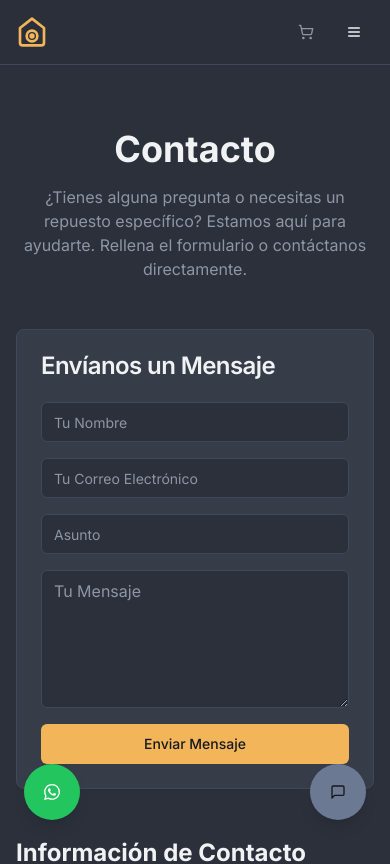
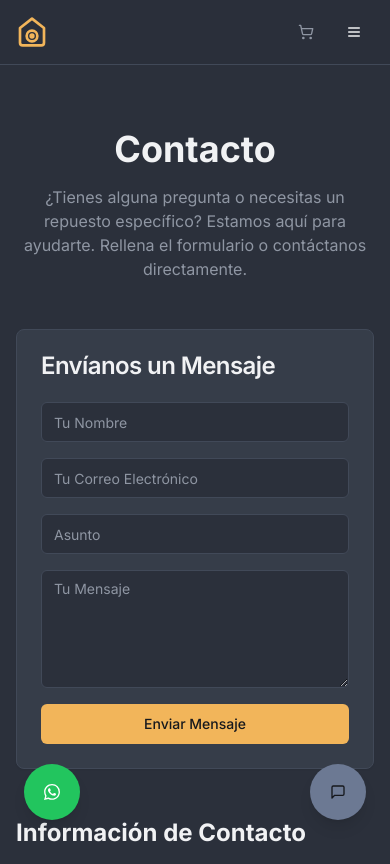
Before and after one commit to marce1404/TIENDA-FRENOS, a Next.js app: page /contacto in a window 390 px wide. Shown: the top 864 px of the page. Built offline with nearby package versions, Linux system fonts and the light colour scheme.

Commit message:
sigue sin funcionar, revisa todo

```diff
--- a/src/components/ui/textarea.tsx
+++ b/src/components/ui/textarea.tsx
@@ -1,21 +1,24 @@
-import * as React from 'react';
+import * as React from "react"
 
-import {cn} from '@/lib/utils';
+import { cn } from "@/lib/utils"
 
-const Textarea = React.forwardRef<HTMLTextAreaElement, React.ComponentProps<'textarea'>>(
-  ({className, ...props}, ref) => {
+export interface TextareaProps
+  extends React.TextareaHTMLAttributes<HTMLTextAreaElement> {}
+
+const Textarea = React.forwardRef<HTMLTextAreaElement, TextareaProps>(
+  ({ className, ...props }, ref) => {
     return (
       <textarea
         className={cn(
-          'flex min-h-[80px] w-full rounded-md border border-input bg-background px-3 py-2 text-base ring-offset-background placeholder:text-muted-foreground focus-visible:outline-none focus-visible:ring-2 focus-visible:ring-ring focus-visible:ring-offset-2 disabled:cursor-not-allowed disabled:opacity-50 md:text-sm',
+          "flex min-h-[80px] w-full rounded-md border border-input bg-background px-3 py-2 text-sm ring-offset-background placeholder:text-muted-foreground focus-visible:outline-none focus-visible:ring-2 focus-visible:ring-ring focus-visible:ring-offset-2 disabled:cursor-not-allowed disabled:opacity-50",
           className
         )}
         ref={ref}
         {...props}
       />
-    );
+    )
   }
-);
-Textarea.displayName = 'Textarea';
+)
+Textarea.displayName = "Textarea"
 
-export {Textarea};
+export { Textarea }
```
